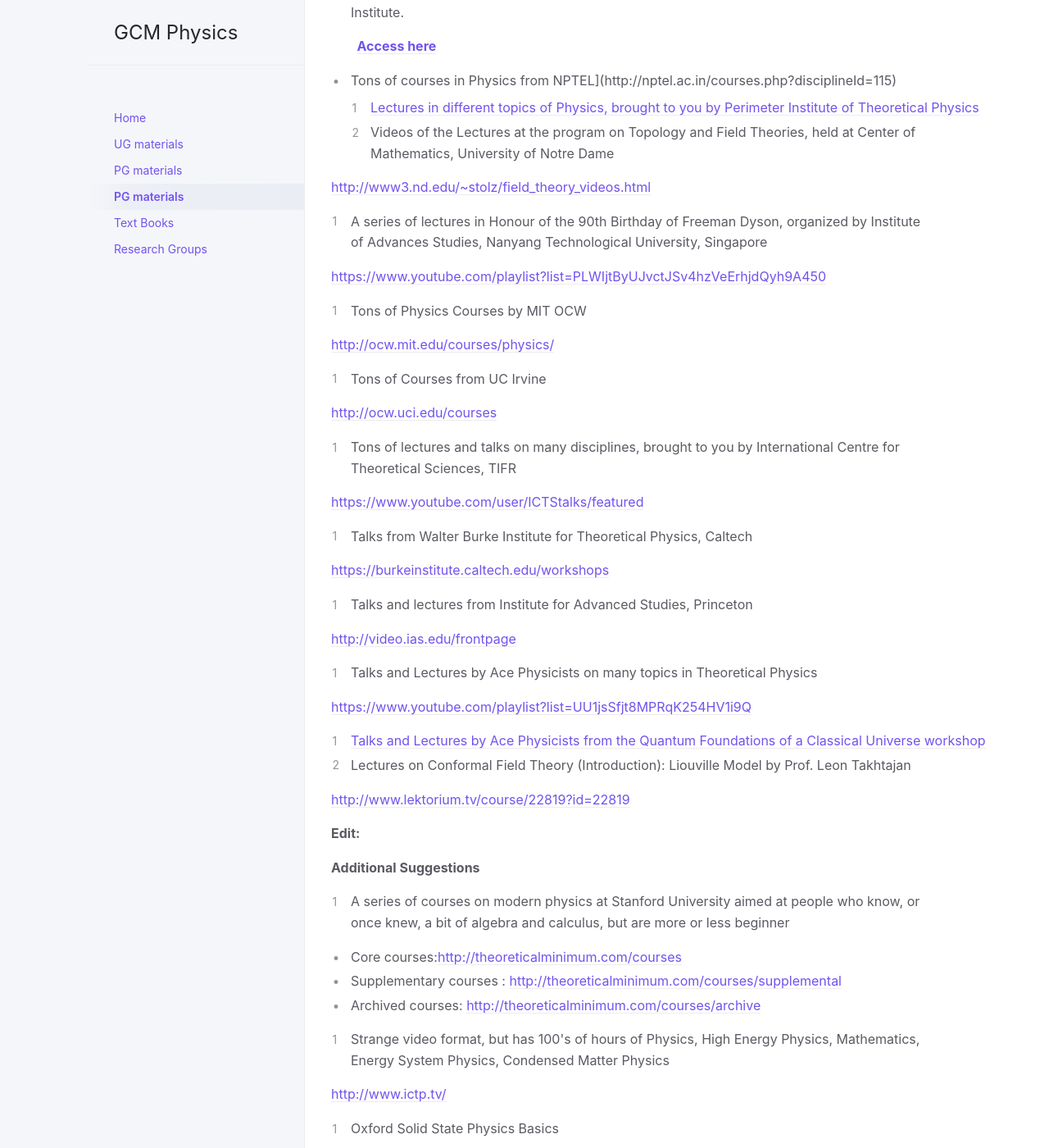
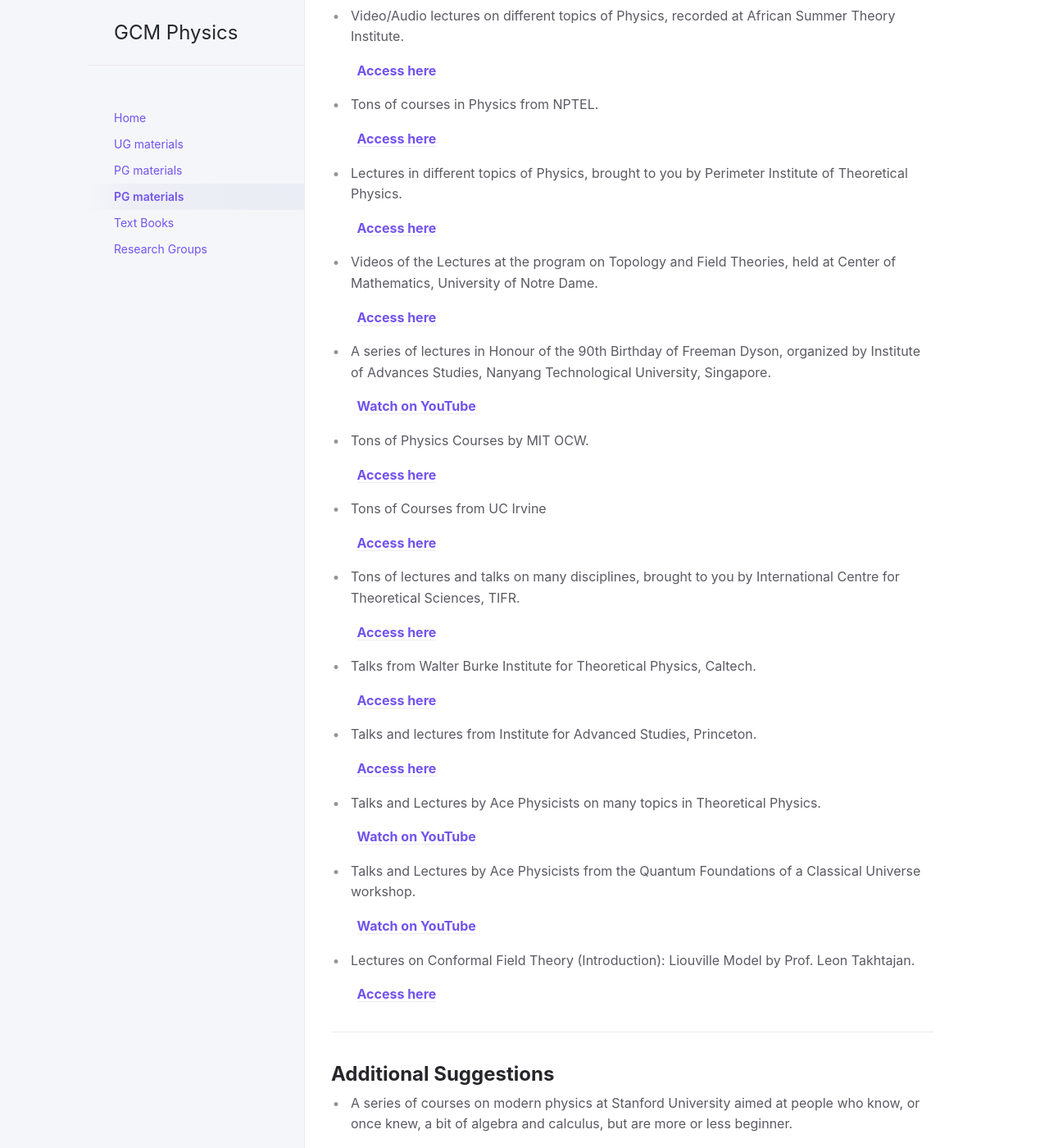
Before and after one commit to gcmphysalum/blog, a Jekyll site: the page built from posts/precollge-materials.md, in a window 1280 px wide and 1400 px high, scrolled down 15906 px. Shown: the whole window at 82% size. Built offline with Jekyll 4.4.1, drawn with Linux system fonts in a browser that asks for light colours; some of the changed text lies outside the part shown.

Commit message:
updates_pgm.md
27 th September final update

```diff
--- a/posts/precollge-materials.md
+++ b/posts/precollge-materials.md
@@ -786,92 +786,119 @@ Assignments - [**Access here**](https://ocw.mit.edu/courses/electrical-engineeri
 &nbsp;&nbsp;&nbsp;&nbsp;&nbsp;&nbsp;
 [**Access here**](http://www.asti.ac.za/lectures.php)
 
-- Tons of courses in Physics from NPTEL](http://nptel.ac.in/courses.php?disciplineId=115)
-3. [Lectures in different topics of Physics, brought to you by Perimeter Institute of Theoretical Physics](http://classroom.tv/perimeterinstitute)
-4. Videos of the Lectures at the program on Topology and Field Theories, held at Center of Mathematics, University of Notre Dame
+- Tons of courses in Physics from NPTEL.
 
-[http://www3.nd.edu/~stolz/field\_theory\_videos.html](http://www3.nd.edu/~stolz/field_theory_videos.html)
+&nbsp;&nbsp;&nbsp;&nbsp;&nbsp;&nbsp;
+[**Access here**](http://nptel.ac.in/courses.php?disciplineId=115)
 
-1. A series of lectures in Honour of the 90th Birthday of Freeman Dyson, organized by Institute of Advances Studies, Nanyang Technological University, Singapore
+- Lectures in different topics of Physics, brought to you by Perimeter Institute of Theoretical Physics.
 
-[https://www.youtube.com/playlist?list=PLWIjtByUJvctJSv4hzVeErhjdQyh9A450](https://www.youtube.com/playlist?list=PLWIjtByUJvctJSv4hzVeErhjdQyh9A450)
+&nbsp;&nbsp;&nbsp;&nbsp;&nbsp;&nbsp;
+[**Access here**](http://classroom.tv/perimeterinstitute)
 
-1. Tons of Physics Courses by MIT OCW
+- Videos of the Lectures at the program on Topology and Field Theories, held at Center of Mathematics, University of Notre Dame.
 
-[http://ocw.mit.edu/courses/physics/](http://ocw.mit.edu/courses/physics/)
+&nbsp;&nbsp;&nbsp;&nbsp;&nbsp;&nbsp;
+[**Access here**](http://www3.nd.edu/~stolz/field_theory_videos.html)
 
-1. Tons of Courses from UC Irvine
+- A series of lectures in Honour of the 90th Birthday of Freeman Dyson, organized by Institute of Advances Studies, Nanyang Technological University, Singapore.
 
-[http://ocw.uci.edu/courses](http://ocw.uci.edu/courses)
+&nbsp;&nbsp;&nbsp;&nbsp;&nbsp;&nbsp;
+[**Watch on YouTube**](https://www.youtube.com/playlist?list=PLWIjtByUJvctJSv4hzVeErhjdQyh9A450)
 
-1. Tons of lectures and talks on many disciplines, brought to you by International Centre for Theoretical Sciences, TIFR
+- Tons of Physics Courses by MIT OCW.
 
-[https://www.youtube.com/user/ICTStalks/featured](https://www.youtube.com/user/ICTStalks/featured)
+&nbsp;&nbsp;&nbsp;&nbsp;&nbsp;&nbsp;
+[**Access here**](http://ocw.mit.edu/courses/physics/)
 
-1. Talks from Walter Burke Institute for Theoretical Physics, Caltech
+- Tons of Courses from UC Irvine
 
-[https://burkeinstitute.caltech.edu/workshops](https://burkeinstitute.caltech.edu/workshops)
+&nbsp;&nbsp;&nbsp;&nbsp;&nbsp;&nbsp;
+[**Access here**](http://ocw.uci.edu/courses)
 
-1. Talks and lectures from Institute for Advanced Studies, Princeton
+- Tons of lectures and talks on many disciplines, brought to you by International Centre for Theoretical Sciences, TIFR.
 
-[http://video.ias.edu/frontpage](http://video.ias.edu/frontpage)
+&nbsp;&nbsp;&nbsp;&nbsp;&nbsp;&nbsp;
+[**Access here**](https://www.youtube.com/user/ICTStalks/featured)
 
-1. Talks and Lectures by Ace Physicists on many topics in Theoretical Physics
+- Talks from Walter Burke Institute for Theoretical Physics, Caltech.
 
-[https://www.youtube.com/playlist?list=UU1jsSfjt8MPRqK254HV1i9Q](https://www.youtube.com/playlist?list=UU1jsSfjt8MPRqK254HV1i9Q)
+&nbsp;&nbsp;&nbsp;&nbsp;&nbsp;&nbsp;
+[**Access here**](https://burkeinstitute.caltech.edu/workshops)
 
-1. [Talks and Lectures by Ace Physicists from the Quantum Foundations of a Classical Universe workshop](https://www.youtube.com/playlist?list=PLSTHK9u52EWY1aBSvyHCwK79xOzmZXlNX)
-2. Lectures on Conformal Field Theory (Introduction): Liouville Model by Prof. Leon Takhtajan
+- Talks and lectures from Institute for Advanced Studies, Princeton.
 
-[http://www.lektorium.tv/course/22819?id=22819](http://www.lektorium.tv/course/22819?id=22819)
+&nbsp;&nbsp;&nbsp;&nbsp;&nbsp;&nbsp;
+[**Access here**](http://video.ias.edu/frontpage)
 
-**Edit:**
+- Talks and Lectures by Ace Physicists on many topics in Theoretical Physics.
 
-**Additional Suggestions**
+&nbsp;&nbsp;&nbsp;&nbsp;&nbsp;&nbsp;
+[**Watch on YouTube**](https://www.youtube.com/playlist?list=UU1jsSfjt8MPRqK254HV1i9Q)
 
-1. A series of courses on modern physics at Stanford University aimed at people who know, or once knew, a bit of algebra and calculus, but are more or less beginner
+- Talks and Lectures by Ace Physicists from the Quantum Foundations of a Classical Universe workshop.
 
-- Core courses:[http://theoreticalminimum.com/courses](http://theoreticalminimum.com/courses)
-- Supplementary courses : [http://theoreticalminimum.com/courses/supplemental](http://theoreticalminimum.com/courses/supplemental)
-- Archived courses: [http://theoreticalminimum.com/courses/archive](http://theoreticalminimum.com/courses/archive)
+&nbsp;&nbsp;&nbsp;&nbsp;&nbsp;&nbsp;
+[**Watch on YouTube**](https://www.youtube.com/playlist?list=PLSTHK9u52EWY1aBSvyHCwK79xOzmZXlNX)
 
-1. Strange video format, but has 100&#39;s of hours of Physics, High Energy Physics, Mathematics, Energy System Physics, Condensed Matter Physics
+- Lectures on Conformal Field Theory (Introduction): Liouville Model by Prof. Leon Takhtajan.
 
-[http://www.ictp.tv/](http://www.ictp.tv/)
+&nbsp;&nbsp;&nbsp;&nbsp;&nbsp;&nbsp;
+[**Access here**](http://www.lektorium.tv/course/22819?id=22819)
 
-1. Oxford Solid State Physics Basics
+---
+## **Additional Suggestions**
 
-[https://podcasts.ox.ac.uk/series/oxford-solid-state-basics](https://podcasts.ox.ac.uk/series/oxford-solid-state-basics)
+- A series of courses on modern physics at Stanford University aimed at people who know, or once knew, a bit of algebra and calculus, but are more or less beginner.
 
-1. Alexander Maloney lectures on Quantum Theory, Classical Mechanics, Modern Physics, General Relativity
+&nbsp;&nbsp;&nbsp;&nbsp;&nbsp;&nbsp;
+Core courses -
+[**Access here**](http://theoreticalminimum.com/courses)
 
-- Quantum theory : [https://www.youtube.com/watch?v=AoJ8NGImz2A&amp;list=PLrbYZnU7vahIbplgN1YwOmpmlTh-cRJZ5](https://www.youtube.com/watch?v=AoJ8NGImz2A&amp;list=PLrbYZnU7vahIbplgN1YwOmpmlTh-cRJZ5)
-- Classical mechanics : [https://www.youtube.com/watch?v=9M1l3zx1vw0&amp;list=PLrbYZnU7vahLwGDMeVlRib\_L\_MpkOhphu](https://www.youtube.com/watch?v=9M1l3zx1vw0&amp;list=PLrbYZnU7vahLwGDMeVlRib_L_MpkOhphu)
-- Modern physics : [https://www.youtube.com/watch?v=1JM1k5ys2Ek&amp;list=PLrbYZnU7vahIoDQye5cwtG3CGdzs-zd0U](https://www.youtube.com/watch?v=1JM1k5ys2Ek&amp;list=PLrbYZnU7vahIoDQye5cwtG3CGdzs-zd0U)
-- General relativity : [https://www.youtube.com/watch?v=GdfqXyKJycM&amp;list=PLrbYZnU7vahLdijxQnWO2eBk3XTJMvO4a](https://www.youtube.com/watch?v=GdfqXyKJycM&amp;list=PLrbYZnU7vahLdijxQnWO2eBk3XTJMvO4a)
+&nbsp;&nbsp;&nbsp;&nbsp;&nbsp;&nbsp;
+Supplementary courses - [**Access here**](http://theoreticalminimum.com/courses/supplemental)
 
-1. Not a video, but more of a skills building website for becoming a good theoretical physicist
+&nbsp;&nbsp;&nbsp;&nbsp;&nbsp;&nbsp;
+Archived courses - [**Access here**](http://theoreticalminimum.com/courses/archive)
 
-[http://www.staff.science.uu.nl/~gadda001/goodtheorist/primarymathematics.html](http://www.staff.science.uu.nl/~gadda001/goodtheorist/primarymathematics.html)
+- Strange video format, but has 100&#39;s of hours of Physics, High Energy Physics, Mathematics, Energy System Physics, Condensed Matter Physics.
 
-1. 35 Videos on various topics QFT, Gauge Theory, String Theory, Astroseismology, others
+&nbsp;&nbsp;&nbsp;&nbsp;&nbsp;&nbsp;
+[**Access here**](http://www.ictp.tv/)
 
-[https://www.youtube.com/watch?v=ts62t3ItdAM&amp;feature=youtu.be&amp;list=PLTn74Qx5mPsT7TKprAtNKZmulHs0qXB1K](https://www.youtube.com/watch?v=ts62t3ItdAM&amp;feature=youtu.be&amp;list=PLTn74Qx5mPsT7TKprAtNKZmulHs0qXB1K)
+- Oxford Solid State Physics Basics
 
-**Lighter Side -- Less Technical**
+&nbsp;&nbsp;&nbsp;&nbsp;&nbsp;&nbsp;
+[**Watch podcasts here**](https://podcasts.ox.ac.uk/series/oxford-solid-state-basics)
 
-1. Short Demo Video of visualizing gravity warping space-time
+- Alexander Maloney lectures on Quantum Theory, Classical Mechanics, Modern Physics, General Relativity.
 
-[https://www.youtube.com/watch?v=jlTVIMOix3I](https://www.youtube.com/watch?v=jlTVIMOix3I)
+&nbsp;&nbsp;&nbsp;&nbsp;&nbsp;&nbsp;
+[**Quantum theory**](https://www.youtube.com/watch?v=AoJ8NGImz2A&amp;list=PLrbYZnU7vahIbplgN1YwOmpmlTh-cRJZ5)
 
-1. The physics of helicopters via multiple videos
+&nbsp;&nbsp;&nbsp;&nbsp;&nbsp;&nbsp;
+[**Classical mechanics**](https://www.youtube.com/watch?v=9M1l3zx1vw0&amp;list=PLrbYZnU7vahLwGDMeVlRib_L_MpkOhphu)
 
-[https://www.youtube.com/watch?v=Cg1CPmtZL4c&amp;amp;list=PL6CECC2E56B68A2C3&amp;amp;index=1&amp;amp;feature=plpp\_video](https://www.youtube.com/watch?v=Cg1CPmtZL4c&amp;amp;list=PL6CECC2E56B68A2C3&amp;amp;index=1&amp;amp;feature=plpp_video)
+&nbsp;&nbsp;&nbsp;&nbsp;&nbsp;&nbsp;
+[**Modern physics**](https://www.youtube.com/watch?v=1JM1k5ys2Ek&amp;list=PLrbYZnU7vahIoDQye5cwtG3CGdzs-zd0U)
 
-1. 60 Symbols - wide variety of physics and general astronomy topics
+&nbsp;&nbsp;&nbsp;&nbsp;&nbsp;&nbsp;
+[**General relativity**](https://www.youtube.com/watch?v=GdfqXyKJycM&amp;list=PLrbYZnU7vahLdijxQnWO2eBk3XTJMvO4a)
 
-[https://www.youtube.com/user/sixtysymbols](https://www.youtube.com/user/sixtysymbols)
+- Not a video, but more of a skills building website for becoming a good theoretical physicist
 
-1. When the Apple Drops - Mostly quantum mechanics but other topics in physics are covered
+&nbsp;&nbsp;&nbsp;&nbsp;&nbsp;&nbsp;
+[**Primary Mathematics**](http://www.staff.science.uu.nl/~gadda001/goodtheorist/primarymathematics.html)
 
-[https://www.youtube.com/user/whentheappledrops/videos](https://www.youtube.com/user/whentheappledrops/videos)
+- 35 Videos on various topics QFT, Gauge Theory, String Theory, Astroseismology, and others.
+
+&nbsp;&nbsp;&nbsp;&nbsp;&nbsp;&nbsp;
+[**Watch on Youtube**](https://www.youtube.com/watch?v=ts62t3ItdAM&amp;feature=youtu.be&amp;list=PLTn74Qx5mPsT7TKprAtNKZmulHs0qXB1K)- Not a video, but more of a skills building website for becoming a good theoretical physicist
+
+&nbsp;&nbsp;&nbsp;&nbsp;&nbsp;&nbsp;
+[**Primary Mathematics**](http://www.staff.science.uu.nl/~gadda001/goodtheorist/primarymathematics.html)
+
+- 35 Videos on various topics QFT, Gauge Theory, String Theory, Astroseismology, and others.
+
+&nbsp;&nbsp;&nbsp;&nbsp;&nbsp;&nbsp;
+[**Watch on Youtube**](https://www.youtube.com/watch?v=ts62t3ItdAM&amp;feature=youtu.be&amp;list=PLTn74Qx5mPsT7TKprAtNKZmulHs0qXB1K)
```
